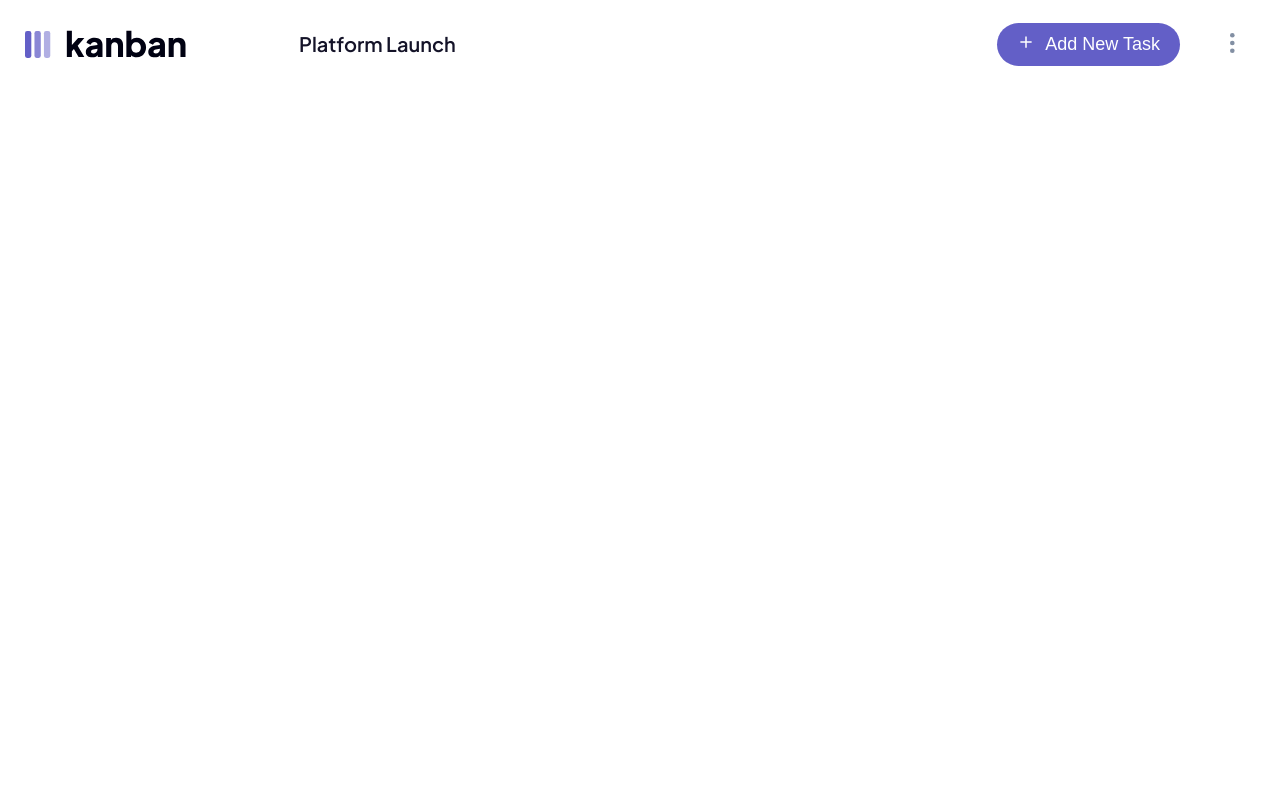
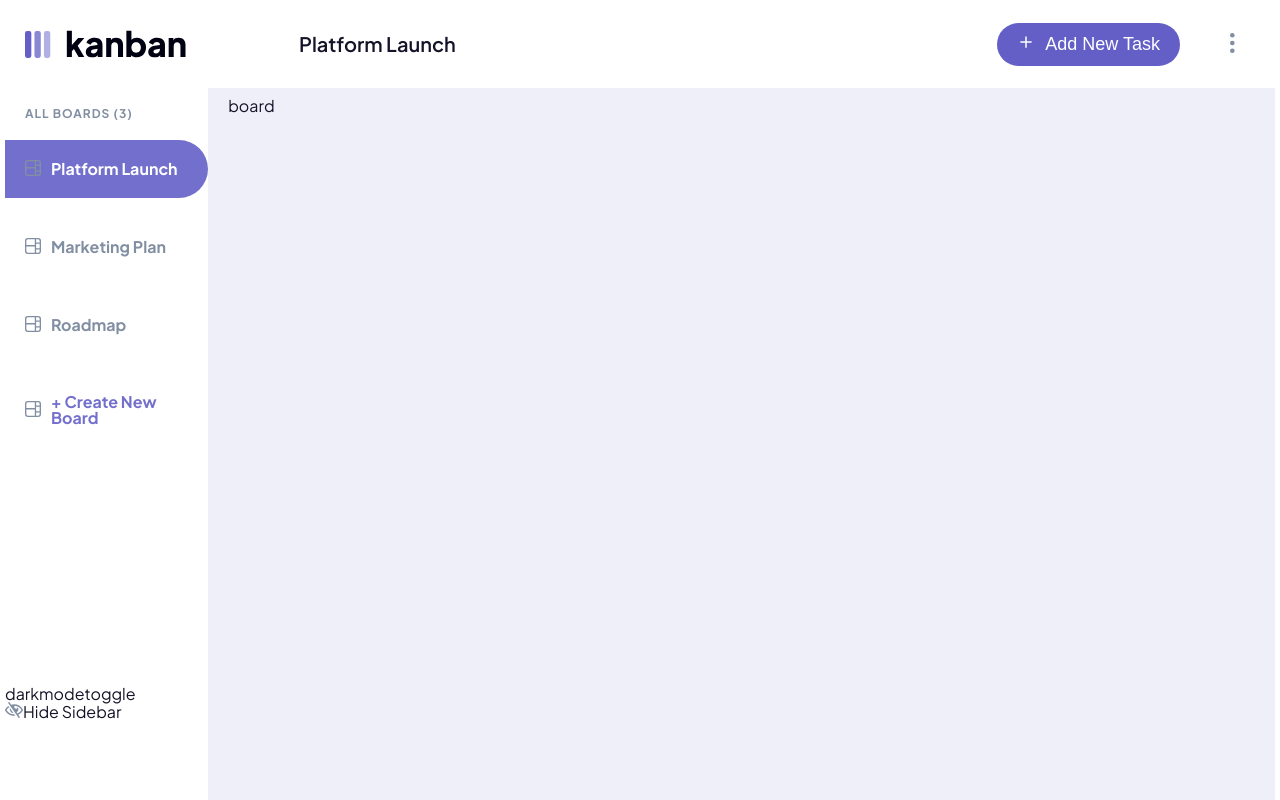
Before and after one commit to Abhishek-201099/kanban-task-management, a React (Vite) app: page /board in a window 1280 px wide. Built offline with nearby package versions, Linux system fonts and the light colour scheme.

Commit message:
feat:added aside and styles

```diff
--- a/src/pages/Board.jsx
+++ b/src/pages/Board.jsx
@@ -1,3 +1,51 @@
+import { useState } from "react";
+
+const boardsArray = ["Platform launch", "Marketing Plan", "Roadmap"];
+
 export default function Board() {
-  return <div></div>;
+  const [activeBoard, setIsActiveBoard] = useState(0);
+
+  return (
+    <section className="section-board">
+      <div className="container-aside">
+        <div className="aside-boards">
+          <p className="aside-boards-count">
+            All boards ({boardsArray.length})
+          </p>
+          <ul className="aside-boards-list">
+            {boardsArray.map((board, index) => (
+              <li
+                key={board}
+                onClick={() => setIsActiveBoard(index)}
+                className={`${index === activeBoard ? "active-board" : ""}`}
+              >
+                <span>
+                  <img src="/icon-board.svg" alt="board icon" />
+                </span>
+                <span className="aside-board-name">{board}</span>
+              </li>
+            ))}
+          </ul>
+          <p className="aside-add-board">
+            <span>
+              <img src="/icon-board.svg" alt="board icon" />
+            </span>
+            <span>+ Create New Board</span>
+          </p>
+        </div>
+
+        <div className="aside-toggles">
+          <div className="aside-toggle-darkmode">darkmodetoggle</div>
+          <div className="aside-toggle-hide">
+            <span>
+              <img src="/icon-hide-sidebar.svg" alt="hide sidebar icon" />
+            </span>
+            <span>Hide Sidebar</span>
+          </div>
+        </div>
+      </div>
+
+      <div className="container-board">board</div>
+    </section>
+  );
 }
--- a/src/style.css
+++ b/src/style.css
@@ -6,6 +6,8 @@
   --color-primary-light-2: #e0dff4;
 
   --color-secondary: #141328;
+  --color-secondary-2: #828fa3;
+  --color-secondary-3: #efeff9;
 }
 
 *,
@@ -36,6 +38,14 @@ body {
   margin-right: auto;
   padding-left: 0.5rem;
   padding-right: 0.5rem;
+  height: 100dvh;
+
+  display: flex;
+  flex-direction: column;
+}
+
+main {
+  flex: 1;
 }
 
 /***************************************************/
@@ -137,6 +147,120 @@ body {
   border: none;
   cursor: pointer;
   padding: 1rem;
+}
+
+/***************************************************/
+/***************************************************/
+/***************************************************/
+/* BOARD */
+.section-board {
+  height: 100%;
+  display: flex;
+}
+
+.container-aside {
+  width: 16%;
+  padding-top: 2rem;
+
+  display: flex;
+  flex-direction: column;
+}
+
+.container-aside .aside-boards {
+  display: flex;
+  flex-direction: column;
+  gap: 2rem;
+}
+
+.aside-boards .aside-boards-count {
+  text-transform: uppercase;
+  color: var(--color-secondary-2);
+  font-weight: 700;
+  letter-spacing: 1px;
+  font-size: 1.2rem;
+  padding-left: 2rem;
+  padding-right: 2rem;
+}
+
+.aside-boards-list {
+  list-style: none;
+
+  display: flex;
+  flex-direction: column;
+  justify-content: center;
+  gap: 2rem;
+}
+
+.aside-boards-list li {
+  font-weight: 700;
+  color: var(--color-secondary-2);
+  text-transform: capitalize;
+  padding: 2rem;
+  border-top-right-radius: 3rem;
+  border-bottom-right-radius: 3rem;
+  transition: all 0.3s;
+  cursor: pointer;
+
+  display: flex;
+  align-items: center;
+  gap: 1rem;
+}
+
+.aside-boards-list li:hover {
+  background-color: var(--color-secondary-3);
+}
+
+.aside-boards-list li:hover .aside-board-name {
+  color: var(--color-primary-light);
+}
+
+.aside-boards-list li.active-board {
+  background-color: var(--color-primary-light);
+  color: #fff;
+}
+
+.aside-boards-list li.active-board:hover {
+  background-color: var(--color-secondary-3);
+  color: var(--color-primary-light);
+}
+
+.aside-boards-list ul span img {
+  height: 100%;
+}
+
+.aside-add-board {
+  font-weight: 700;
+  color: var(--color-primary-light);
+  text-transform: capitalize;
+  padding: 2rem;
+  border-top-right-radius: 3rem;
+  border-bottom-right-radius: 3rem;
+  transition: all 0.3s;
+  cursor: pointer;
+
+  display: flex;
+  align-items: center;
+  gap: 1rem;
+}
+
+.aside-add-board:hover {
+  background-color: var(--color-secondary-3);
+}
+
+.aside-add-board span img {
+  height: 100%;
+  accent-color: var(--color-primary-light);
+}
+
+.aside-toggles {
+  margin-top: auto;
+  margin-bottom: 8rem;
+}
+
+.container-board {
+  flex: 1;
+  padding: 1rem 2rem;
+  background-color: var(--color-secondary-3);
 }
 
 /***************************************************/
```
